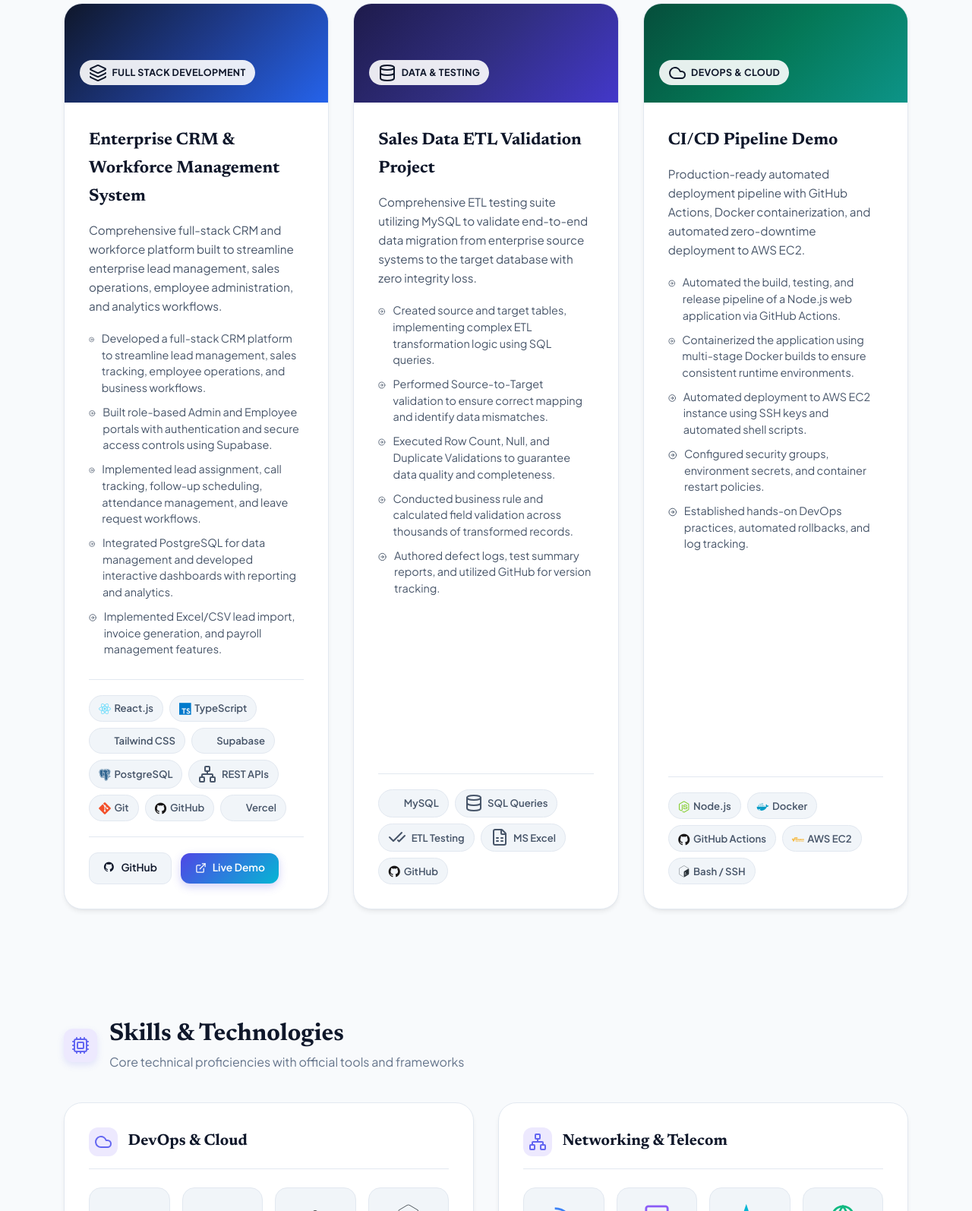
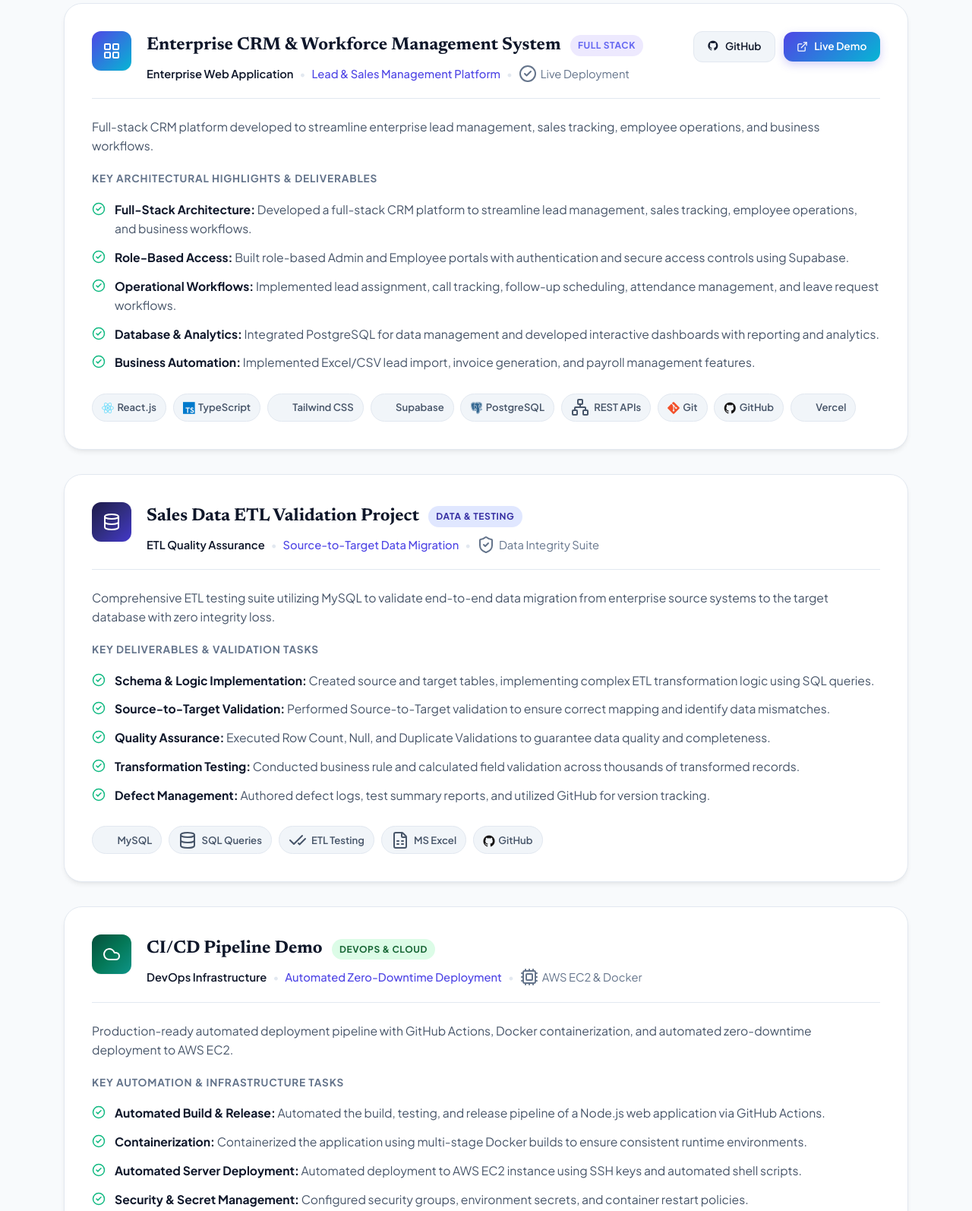
Before and after one commit to Boobesh1503/My-Portfolio, a website: page index.html in a window 1280 px wide. Shown: the part 2480-4074 px from the top of the page at 76% size. Drawn offline with nearby package versions, Linux system fonts and the light colour scheme.

Commit message:
Update projects section

```diff
--- a/index.html
+++ b/index.html
@@ -344,30 +344,69 @@
           </div>
         </div>
 
-        <div class="projects-grid">
+        <div class="projects-timeline">
 
-          <!-- Project 1: Enterprise CRM & Workforce Management System -->
+          <!-- Project Card 1: Enterprise CRM & Workforce Management System -->
           <article class="project-card">
-            <div class="project-banner project-banner-crm">
-              <div class="project-banner-overlay">
-                <span class="project-category-tag"><i data-lucide="layers"></i> Full Stack Development</span>
+            <div class="project-header">
+              <div class="project-header-left">
+                <div class="project-icon-badge crm-badge">
+                  <i data-lucide="layout-grid"></i>
+                </div>
+                <div class="project-title-block">
+                  <div class="project-title-row">
+                    <h3 class="project-title">Enterprise CRM &amp; Workforce Management System</h3>
+                    <span class="badge-pill fullstack-pill">FULL STACK</span>
+                  </div>
+                  <div class="project-meta-row">
+                    <span class="exp-company">Enterprise Web Application</span>
+                    <span class="dot-separator">•</span>
+                    <span class="exp-project">Lead &amp; Sales Management Platform</span>
+                    <span class="dot-separator">•</span>
+                    <span class="exp-date"><i data-lucide="check-circle-2"></i> Live Deployment</span>
+                  </div>
+                </div>
+              </div>
+              <div class="project-header-actions">
+                <a href="https://github.com/Boobesh1503/CRM" target="_blank" rel="noopener noreferrer" class="project-btn project-btn-outline" title="GitHub Repository">
+                  <i class="devicon-github-original"></i> GitHub
+                </a>
+                <a href="https://crm-tech-pro14.vercel.app" target="_blank" rel="noopener noreferrer" class="project-btn project-btn-primary" title="Live Project Demo">
+                  <i data-lucide="external-link"></i> Live Demo
+                </a>
               </div>
             </div>
-            <div class="project-content">
-              <h3 class="project-title">Enterprise CRM &amp; Workforce Management System</h3>
-              <p class="project-description">
-                Comprehensive full-stack CRM and workforce platform built to streamline enterprise lead management, sales operations, employee administration, and analytics workflows.
+
+            <div class="project-body">
+              <p class="project-overview">
+                Full-stack CRM platform developed to streamline enterprise lead management, sales tracking, employee operations, and business workflows.
               </p>
-
-              <ul class="project-features-list">
-                <li><i data-lucide="arrow-right-circle"></i> Developed a full-stack CRM platform to streamline lead management, sales tracking, employee operations, and business workflows.</li>
-                <li><i data-lucide="arrow-right-circle"></i> Built role-based Admin and Employee portals with authentication and secure access controls using Supabase.</li>
-                <li><i data-lucide="arrow-right-circle"></i> Implemented lead assignment, call tracking, follow-up scheduling, attendance management, and leave request workflows.</li>
-                <li><i data-lucide="arrow-right-circle"></i> Integrated PostgreSQL for data management and developed interactive dashboards with reporting and analytics.</li>
-                <li><i data-lucide="arrow-right-circle"></i> Implemented Excel/CSV lead import, invoice generation, and payroll management features.</li>
+              <h4 class="exp-subheading">KEY ARCHITECTURAL HIGHLIGHTS &amp; DELIVERABLES</h4>
+              <ul class="exp-bullets">
+                <li>
+                  <i data-lucide="check-circle-2" class="bullet-icon"></i>
+                  <span><strong>Full-Stack Architecture:</strong> Developed a full-stack CRM platform to streamline lead management, sales tracking, employee operations, and business workflows.</span>
+                </li>
+                <li>
+                  <i data-lucide="check-circle-2" class="bullet-icon"></i>
+                  <span><strong>Role-Based Access:</strong> Built role-based Admin and Employee portals with authentication and secure access controls using Supabase.</span>
+                </li>
+                <li>
+                  <i data-lucide="check-circle-2" class="bullet-icon"></i>
+                  <span><strong>Operational Workflows:</strong> Implemented lead assignment, call tracking, follow-up scheduling, attendance management, and leave request workflows.</span>
+                </li>
+                <li>
+                  <i data-lucide="check-circle-2" class="bullet-icon"></i>
+                  <span><strong>Database &amp; Analytics:</strong> Integrated PostgreSQL for data management and developed interactive dashboards with reporting and analytics.</span>
+                </li>
+                <li>
+                  <i data-lucide="check-circle-2" class="bullet-icon"></i>
+                  <span><strong>Business Automation:</strong> Implemented Excel/CSV lead import, invoice generation, and payroll management features.</span>
+                </li>
               </ul>
 
-              <div class="project-tech-stack">
+              <!-- Tech Tag Pills -->
+              <div class="tech-tags-list">
                 <span class="tech-tag"><i class="devicon-react-original colored"></i> React.js</span>
                 <span class="tech-tag"><i class="devicon-typescript-plain colored"></i> TypeScript</span>
                 <span class="tech-tag"><i class="devicon-tailwindcss-original colored"></i> Tailwind CSS</span>
@@ -378,40 +417,62 @@
                 <span class="tech-tag"><i class="devicon-github-original colored"></i> GitHub</span>
                 <span class="tech-tag"><i class="devicon-vercel-original"></i> Vercel</span>
               </div>
-
-              <div class="project-actions">
-                <a href="https://github.com/Boobesh1503/CRM" target="_blank" rel="noopener noreferrer" class="project-btn project-btn-outline" title="GitHub Repository">
-                  <i class="devicon-github-original"></i> GitHub
-                </a>
-                <a href="https://crm-tech-pro14.vercel.app" target="_blank" rel="noopener noreferrer" class="project-btn project-btn-primary" title="Live Project Demo">
-                  <i data-lucide="external-link"></i> Live Demo
-                </a>
-              </div>
             </div>
           </article>
 
-          <!-- Project 2: Sales ETL Project -->
+          <!-- Project Card 2: Sales ETL Project -->
           <article class="project-card">
-            <div class="project-banner project-banner-etl">
-              <div class="project-banner-overlay">
-                <span class="project-category-tag"><i data-lucide="database"></i> Data & Testing</span>
+            <div class="project-header">
+              <div class="project-header-left">
+                <div class="project-icon-badge etl-badge">
+                  <i data-lucide="database"></i>
+                </div>
+                <div class="project-title-block">
+                  <div class="project-title-row">
+                    <h3 class="project-title">Sales Data ETL Validation Project</h3>
+                    <span class="badge-pill data-pill">DATA &amp; TESTING</span>
+                  </div>
+                  <div class="project-meta-row">
+                    <span class="exp-company">ETL Quality Assurance</span>
+                    <span class="dot-separator">•</span>
+                    <span class="exp-project">Source-to-Target Data Migration</span>
+                    <span class="dot-separator">•</span>
+                    <span class="exp-date"><i data-lucide="shield-check"></i> Data Integrity Suite</span>
+                  </div>
+                </div>
               </div>
             </div>
-            <div class="project-content">
-              <h3 class="project-title">Sales Data ETL Validation Project</h3>
-              <p class="project-description">
+
+            <div class="project-body">
+              <p class="project-overview">
                 Comprehensive ETL testing suite utilizing MySQL to validate end-to-end data migration from enterprise source systems to the target database with zero integrity loss.
               </p>
-
-              <ul class="project-features-list">
-                <li><i data-lucide="arrow-right-circle"></i> Created source and target tables, implementing complex ETL transformation logic using SQL queries.</li>
-                <li><i data-lucide="arrow-right-circle"></i> Performed Source-to-Target validation to ensure correct mapping and identify data mismatches.</li>
-                <li><i data-lucide="arrow-right-circle"></i> Executed Row Count, Null, and Duplicate Validations to guarantee data quality and completeness.</li>
-                <li><i data-lucide="arrow-right-circle"></i> Conducted business rule and calculated field validation across thousands of transformed records.</li>
-                <li><i data-lucide="arrow-right-circle"></i> Authored defect logs, test summary reports, and utilized GitHub for version tracking.</li>
+              <h4 class="exp-subheading">KEY DELIVERABLES &amp; VALIDATION TASKS</h4>
+              <ul class="exp-bullets">
+                <li>
+                  <i data-lucide="check-circle-2" class="bullet-icon"></i>
+                  <span><strong>Schema &amp; Logic Implementation:</strong> Created source and target tables, implementing complex ETL transformation logic using SQL queries.</span>
+                </li>
+                <li>
+                  <i data-lucide="check-circle-2" class="bullet-icon"></i>
+                  <span><strong>Source-to-Target Validation:</strong> Performed Source-to-Target validation to ensure correct mapping and identify data mismatches.</span>
+                </li>
+                <li>
+                  <i data-lucide="check-circle-2" class="bullet-icon"></i>
+                  <span><strong>Quality Assurance:</strong> Executed Row Count, Null, and Duplicate Validations to guarantee data quality and completeness.</span>
+                </li>
+                <li>
+                  <i data-lucide="check-circle-2" class="bullet-icon"></i>
+                  <span><strong>Transformation Testing:</strong> Conducted business rule and calculated field validation across thousands of transformed records.</span>
+                </li>
+                <li>
+                  <i data-lucide="check-circle-2" class="bullet-icon"></i>
+                  <span><strong>Defect Management:</strong> Authored defect logs, test summary reports, and utilized GitHub for version tracking.</span>
+                </li>
               </ul>
 
-              <div class="project-tech-stack">
+              <!-- Tech Tag Pills -->
+              <div class="tech-tags-list">
                 <span class="tech-tag"><i class="devicon-mysql-original colored"></i> MySQL</span>
                 <span class="tech-tag"><i data-lucide="database"></i> SQL Queries</span>
                 <span class="tech-tag"><i data-lucide="check-check"></i> ETL Testing</span>
@@ -421,28 +482,59 @@
             </div>
           </article>
 
-          <!-- Project 3: CI/CD Pipeline Demo -->
+          <!-- Project Card 3: CI/CD Pipeline Demo -->
           <article class="project-card">
-            <div class="project-banner project-banner-cicd">
-              <div class="project-banner-overlay">
-                <span class="project-category-tag"><i data-lucide="cloud"></i> DevOps & Cloud</span>
+            <div class="project-header">
+              <div class="project-header-left">
+                <div class="project-icon-badge cicd-badge">
+                  <i data-lucide="cloud"></i>
+                </div>
+                <div class="project-title-block">
+                  <div class="project-title-row">
+                    <h3 class="project-title">CI/CD Pipeline Demo</h3>
+                    <span class="badge-pill cicd-pill">DEVOPS &amp; CLOUD</span>
+                  </div>
+                  <div class="project-meta-row">
+                    <span class="exp-company">DevOps Infrastructure</span>
+                    <span class="dot-separator">•</span>
+                    <span class="exp-project">Automated Zero-Downtime Deployment</span>
+                    <span class="dot-separator">•</span>
+                    <span class="exp-date"><i data-lucide="cpu"></i> AWS EC2 &amp; Docker</span>
+                  </div>
+                </div>
               </div>
             </div>
-            <div class="project-content">
-              <h3 class="project-title">CI/CD Pipeline Demo</h3>
-              <p class="project-description">
+
+            <div class="project-body">
+              <p class="project-overview">
                 Production-ready automated deployment pipeline with GitHub Actions, Docker containerization, and automated zero-downtime deployment to AWS EC2.
               </p>
-
-              <ul class="project-features-list">
-                <li><i data-lucide="arrow-right-circle"></i> Automated the build, testing, and release pipeline of a Node.js web application via GitHub Actions.</li>
-                <li><i data-lucide="arrow-right-circle"></i> Containerized the application using multi-stage Docker builds to ensure consistent runtime environments.</li>
-                <li><i data-lucide="arrow-right-circle"></i> Automated deployment to AWS EC2 instance using SSH keys and automated shell scripts.</li>
-                <li><i data-lucide="arrow-right-circle"></i> Configured security groups, environment secrets, and container restart policies.</li>
-                <li><i data-lucide="arrow-right-circle"></i> Established hands-on DevOps practices, automated rollbacks, and log tracking.</li>
+              <h4 class="exp-subheading">KEY AUTOMATION &amp; INFRASTRUCTURE TASKS</h4>
+              <ul class="exp-bullets">
+                <li>
+                  <i data-lucide="check-circle-2" class="bullet-icon"></i>
+                  <span><strong>Automated Build &amp; Release:</strong> Automated the build, testing, and release pipeline of a Node.js web application via GitHub Actions.</span>
+                </li>
+                <li>
+                  <i data-lucide="check-circle-2" class="bullet-icon"></i>
+                  <span><strong>Containerization:</strong> Containerized the application using multi-stage Docker builds to ensure consistent runtime environments.</span>
+                </li>
+                <li>
+                  <i data-lucide="check-circle-2" class="bullet-icon"></i>
+                  <span><strong>Automated Server Deployment:</strong> Automated deployment to AWS EC2 instance using SSH keys and automated shell scripts.</span>
+                </li>
+                <li>
+                  <i data-lucide="check-circle-2" class="bullet-icon"></i>
+                  <span><strong>Security &amp; Secret Management:</strong> Configured security groups, environment secrets, and container restart policies.</span>
+                </li>
+                <li>
+                  <i data-lucide="check-circle-2" class="bullet-icon"></i>
+                  <span><strong>Operational Reliability:</strong> Established hands-on DevOps practices, automated rollbacks, and log tracking.</span>
+                </li>
               </ul>
 
-              <div class="project-tech-stack">
+              <!-- Tech Tag Pills -->
+              <div class="tech-tags-list">
                 <span class="tech-tag"><i class="devicon-nodejs-plain colored"></i> Node.js</span>
                 <span class="tech-tag"><i class="devicon-docker-plain colored"></i> Docker</span>
                 <span class="tech-tag"><i class="devicon-github-original colored"></i> GitHub Actions</span>
--- a/styles.css
+++ b/styles.css
@@ -886,147 +886,146 @@ body {
 }
 
 /* --------------------------------------------------------------------------
-   Projects Section
+   Projects Section (Horizontal Layout matching Experience Section)
    -------------------------------------------------------------------------- */
+.projects-timeline,
 .projects-grid {
-  display: grid;
-  grid-template-columns: repeat(3, 1fr);
+  display: flex;
+  flex-direction: column;
   gap: 2rem;
-}
-
-@media (max-width: 1100px) {
-  .projects-grid {
-    grid-template-columns: repeat(2, 1fr);
-  }
 }
 
 .project-card {
   background: var(--bg-card);
   border: 1px solid var(--border-light);
   border-radius: var(--radius-xl);
-  overflow: hidden;
+  padding: 2.25rem;
   box-shadow: var(--shadow-md);
-  display: flex;
-  flex-direction: column;
   transition: var(--transition);
 }
 
 .project-card:hover {
   border-color: var(--border-focus);
-  box-shadow: var(--shadow-xl);
-  transform: translateY(-4px);
-}
-
-.project-banner {
-  height: 130px;
-  position: relative;
-  display: flex;
-  align-items: flex-end;
-  padding: 1.25rem;
-}
-
-.project-banner-crm {
-  background: linear-gradient(135deg, #0f172a 0%, #1e3a8a 50%, #2563eb 100%);
-}
-
-.project-banner-etl {
+  box-shadow: var(--shadow-lg);
+  transform: translateY(-2px);
+}
+
+.project-header {
+  display: flex;
+  align-items: flex-start;
+  justify-content: space-between;
+  gap: 1.25rem;
+  margin-bottom: 1.5rem;
+  padding-bottom: 1.25rem;
+  border-bottom: 1px solid var(--border-light);
+  flex-wrap: wrap;
+}
+
+.project-header-left {
+  display: flex;
+  align-items: flex-start;
+  gap: 1.25rem;
+  flex: 1;
+  min-width: 280px;
+}
+
+.project-icon-badge {
+  width: 52px;
+  height: 52px;
+  border-radius: var(--radius-md);
+  display: flex;
+  align-items: center;
+  justify-content: center;
+  color: #ffffff;
+  flex-shrink: 0;
+  box-shadow: var(--shadow-sm);
+}
+
+.project-icon-badge i,
+.project-icon-badge svg {
+  width: 24px;
+  height: 24px;
+}
+
+.crm-badge {
+  background: linear-gradient(135deg, #4f46e5 0%, #06b6d4 100%);
+}
+
+.etl-badge {
   background: linear-gradient(135deg, #1e1b4b 0%, #312e81 50%, #4338ca 100%);
 }
 
-.project-banner-cicd {
+.cicd-badge {
   background: linear-gradient(135deg, #064e3b 0%, #047857 50%, #0d9488 100%);
 }
 
-.project-category-tag {
-  display: inline-flex;
-  align-items: center;
-  gap: 0.4rem;
-  background: rgba(255, 255, 255, 0.9);
-  backdrop-filter: blur(8px);
-  color: #0f172a;
-  padding: 0.3rem 0.75rem;
-  border-radius: var(--radius-full);
-  font-size: 0.78rem;
-  font-weight: 700;
-  letter-spacing: 0.03em;
-  text-transform: uppercase;
-}
-
-.project-category-tag i {
-  width: 14px;
-  height: 14px;
-}
-
-.project-content {
-  padding: 2rem;
-  display: flex;
-  flex-direction: column;
+.project-title-block {
   flex: 1;
+}
+
+.project-title-row {
+  display: flex;
+  align-items: center;
+  gap: 0.75rem;
+  flex-wrap: wrap;
 }
 
 .project-title {
   font-family: var(--font-serif);
-  font-size: 1.4rem;
+  font-size: 1.45rem;
   font-weight: 700;
   color: var(--text-primary);
-  margin-bottom: 0.75rem;
-}
-
-.project-description {
-  font-size: 0.95rem;
+}
+
+.fullstack-pill {
+  background: #ede9fe;
+  color: #6366f1;
+}
+
+.data-pill {
+  background: #e0e7ff;
+  color: #3730a3;
+}
+
+.cicd-pill {
+  background: #dcfce7;
+  color: #166534;
+}
+
+.project-meta-row {
+  display: flex;
+  align-items: center;
+  gap: 0.5rem;
+  flex-wrap: wrap;
+  font-size: 0.92rem;
   color: var(--text-secondary);
-  line-height: 1.65;
+  margin-top: 0.35rem;
+}
+
+.project-header-actions {
+  display: flex;
+  align-items: center;
+  gap: 0.65rem;
+  flex-wrap: wrap;
+}
+
+.project-body {
+  display: flex;
+  flex-direction: column;
+}
+
+.project-overview {
+  font-size: 0.98rem;
+  color: var(--text-secondary);
+  line-height: 1.6;
   margin-bottom: 1.25rem;
-}
-
-.project-features-list {
-  list-style: none;
-  display: flex;
-  flex-direction: column;
-  gap: 0.65rem;
-  margin-bottom: 1.75rem;
-  flex: 1;
-}
-
-.project-features-list li {
-  display: flex;
-  align-items: flex-start;
-  gap: 0.6rem;
-  font-size: 0.9rem;
-  color: var(--text-secondary);
-  line-height: 1.5;
-}
-
-.project-features-list li i {
-  width: 16px;
-  height: 16px;
-  color: var(--text-accent);
-  flex-shrink: 0;
-  margin-top: 2px;
-}
-
-.project-tech-stack {
-  display: flex;
-  flex-wrap: wrap;
-  gap: 0.5rem;
-  padding-top: 1.25rem;
-  border-top: 1px solid var(--border-light);
-}
-
-.project-actions {
-  display: flex;
-  align-items: center;
-  gap: 0.75rem;
-  margin-top: 1.25rem;
-  padding-top: 1.25rem;
-  border-top: 1px solid var(--border-light);
 }
 
 .project-btn {
   display: inline-flex;
   align-items: center;
   gap: 0.5rem;
-  padding: 0.55rem 1.15rem;
+  padding: 0.5rem 1.1rem;
   border-radius: var(--radius-md);
   font-size: 0.86rem;
   font-weight: 600;
@@ -2113,6 +2112,29 @@ body {
     padding: 1.75rem 1.25rem;
   }
 
+  .exp-card,
+  .project-card {
+    padding: 1.75rem 1.25rem;
+  }
+
+  .project-header {
+    flex-direction: column;
+    align-items: stretch;
+    gap: 1rem;
+  }
+
+  .project-header-left {
+    flex-direction: row;
+    gap: 1rem;
+    min-width: 100%;
+  }
+
+  .project-header-actions {
+    margin-top: 0.25rem;
+    width: 100%;
+    justify-content: flex-start;
+  }
+
   .form-row {
     grid-template-columns: 1fr;
   }
```
